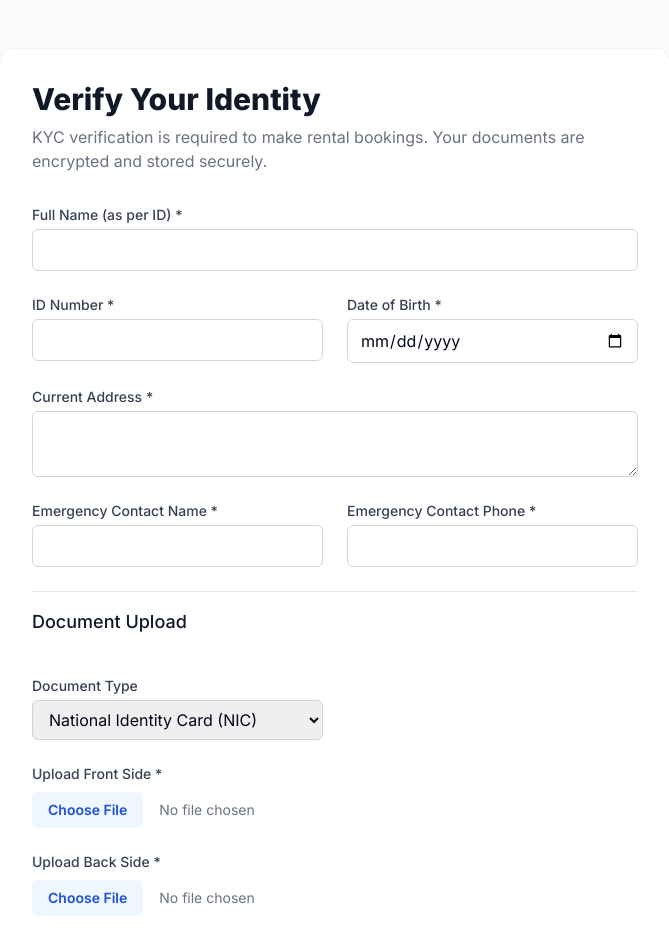
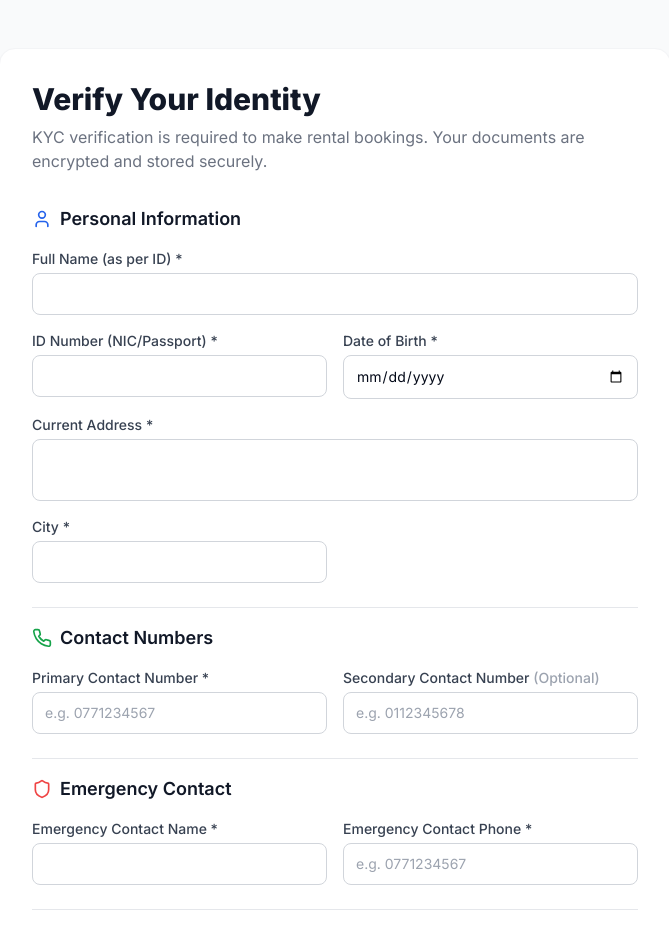
Before and after one commit to Jaandewa/RentHelper, a Next.js app: page /onboarding/kyc in a window 1280 px wide. Shown: the top 928 px of the page, without its empty margins (305-974 px from the left). Built offline with nearby package versions, Linux system fonts and the light colour scheme.

Commit message:
feat: customer KYC flow with contact numbers fix reports fake stats block customer business onboarding

```diff
--- a/src/app/onboarding/kyc/page.tsx
+++ b/src/app/onboarding/kyc/page.tsx
@@ -2,28 +2,54 @@
 
 import { useState } from 'react'
 import { useRouter } from 'next/navigation'
+import { Phone, User, MapPin, Shield, Upload, FileText } from 'lucide-react'
 
 export default function KYCOnboarding() {
   const router = useRouter()
   const [isSubmitting, setIsSubmitting] = useState(false)
   const [success, setSuccess] = useState(false)
+  const [formData, setFormData] = useState({
+    fullName: '',
+    nicNumber: '',
+    dateOfBirth: '',
+    address: '',
+    city: '',
+    phone: '',
+    phone2: '',
+    emergencyContact: '',
+    emergencyPhone: '',
+    documentType: 'NIC',
+    consent: false,
+  })
+
+  const handleChange = (e: React.ChangeEvent<HTMLInputElement | HTMLTextAreaElement | HTMLSelectElement>) => {
+    const { name, value } = e.target
+    setFormData(prev => ({ ...prev, [name]: value }))
+  }
 
   const handleSubmit = async (e: React.FormEvent) => {
     e.preventDefault()
     setIsSubmitting(true)
 
-    // Simulate upload delay
-    setTimeout(async () => {
     try {
-        await fetch('/api/kyc/submit', { method: 'POST', body: JSON.stringify({}) })
+      const res = await fetch('/api/kyc/submit', {
+        method: 'POST',
+        headers: { 'Content-Type': 'application/json' },
+        body: JSON.stringify(formData),
+      })
+
+      if (res.ok) {
         setSuccess(true)
         setTimeout(() => router.push('/dashboard'), 2000)
+      } else {
+        const data = await res.json()
+        alert(data.message || 'Failed to submit KYC')
+      }
     } catch (err) {
-        console.error(err)
+      alert('Network error. Please try again.')
     } finally {
       setIsSubmitting(false)
     }
-    }, 1500)
   }
 
   if (success) {
@@ -32,7 +58,7 @@ export default function KYCOnboarding() {
         <div className="max-w-md w-full bg-white p-8 rounded-2xl shadow-sm text-center">
           <div className="w-16 h-16 bg-green-100 text-green-600 rounded-full flex items-center justify-center mx-auto mb-4 text-3xl">✓</div>
           <h2 className="text-2xl font-bold text-gray-900 mb-2">Documents Submitted!</h2>
-          <p className="text-gray-600">Our team will review your submission within 24 hours.</p>
+          <p className="text-gray-600">Our team will review your submission within 24 hours. You&apos;ll receive a notification once verified.</p>
         </div>
       </div>
     )
@@ -47,75 +73,137 @@ export default function KYCOnboarding() {
         </div>
 
         <form onSubmit={handleSubmit} className="space-y-6">
-          <div className="grid grid-cols-1 md:grid-cols-2 gap-6">
+          {/* Personal Information */}
+          <div>
+            <h3 className="text-lg font-semibold text-gray-900 mb-4 flex items-center gap-2">
+              <User className="w-5 h-5 text-blue-600" /> Personal Information
+            </h3>
+            <div className="grid grid-cols-1 md:grid-cols-2 gap-4">
               <div className="col-span-2">
-              <label className="block text-sm font-medium text-gray-700">Full Name (as per ID) *</label>
-              <input required type="text" className="mt-1 block w-full border border-gray-300 rounded-md py-2 px-3" />
+                <label className="block text-sm font-medium text-gray-700 mb-1">Full Name (as per ID) *</label>
+                <input required type="text" name="fullName" value={formData.fullName} onChange={handleChange}
+                  className="block w-full border border-gray-300 rounded-lg py-2.5 px-3 text-sm focus:ring-blue-500 focus:border-blue-500" />
               </div>
 
               <div>
-              <label className="block text-sm font-medium text-gray-700">ID Number *</label>
-              <input required type="text" className="mt-1 block w-full border border-gray-300 rounded-md py-2 px-3" />
+                <label className="block text-sm font-medium text-gray-700 mb-1">ID Number (NIC/Passport) *</label>
+                <input required type="text" name="nicNumber" value={formData.nicNumber} onChange={handleChange}
+                  className="block w-full border border-gray-300 rounded-lg py-2.5 px-3 text-sm focus:ring-blue-500 focus:border-blue-500" />
               </div>
 
               <div>
-              <label className="block text-sm font-medium text-gray-700">Date of Birth *</label>
-              <input required type="date" className="mt-1 block w-full border border-gray-300 rounded-md py-2 px-3" />
+                <label className="block text-sm font-medium text-gray-700 mb-1">Date of Birth *</label>
+                <input required type="date" name="dateOfBirth" value={formData.dateOfBirth} onChange={handleChange}
+                  className="block w-full border border-gray-300 rounded-lg py-2.5 px-3 text-sm focus:ring-blue-500 focus:border-blue-500" />
               </div>
 
               <div className="col-span-2">
-              <label className="block text-sm font-medium text-gray-700">Current Address *</label>
-              <textarea required rows={2} className="mt-1 block w-full border border-gray-300 rounded-md py-2 px-3" />
+                <label className="block text-sm font-medium text-gray-700 mb-1">Current Address *</label>
+                <textarea required name="address" value={formData.address} onChange={handleChange} rows={2}
+                  className="block w-full border border-gray-300 rounded-lg py-2.5 px-3 text-sm focus:ring-blue-500 focus:border-blue-500 resize-none" />
               </div>
 
               <div>
-              <label className="block text-sm font-medium text-gray-700">Emergency Contact Name *</label>
-              <input required type="text" className="mt-1 block w-full border border-gray-300 rounded-md py-2 px-3" />
+                <label className="block text-sm font-medium text-gray-700 mb-1">City *</label>
+                <input required type="text" name="city" value={formData.city} onChange={handleChange}
+                  className="block w-full border border-gray-300 rounded-lg py-2.5 px-3 text-sm focus:ring-blue-500 focus:border-blue-500" />
+              </div>
+            </div>
+          </div>
+
+          {/* Contact Numbers */}
+          <div className="pt-4 border-t border-gray-200">
+            <h3 className="text-lg font-semibold text-gray-900 mb-4 flex items-center gap-2">
+              <Phone className="w-5 h-5 text-green-600" /> Contact Numbers
+            </h3>
+            <div className="grid grid-cols-1 md:grid-cols-2 gap-4">
+              <div>
+                <label className="block text-sm font-medium text-gray-700 mb-1">Primary Contact Number *</label>
+                <input required type="tel" name="phone" value={formData.phone} onChange={handleChange}
+                  placeholder="e.g. 0771234567"
+                  className="block w-full border border-gray-300 rounded-lg py-2.5 px-3 text-sm focus:ring-blue-500 focus:border-blue-500" />
               </div>
 
               <div>
-              <label className="block text-sm font-medium text-gray-700">Emergency Contact Phone *</label>
-              <input required type="text" className="mt-1 block w-full border border-gray-300 rounded-md py-2 px-3" />
+                <label className="block text-sm font-medium text-gray-700 mb-1">Secondary Contact Number <span className="text-gray-400">(Optional)</span></label>
+                <input type="tel" name="phone2" value={formData.phone2} onChange={handleChange}
+                  placeholder="e.g. 0112345678"
+                  className="block w-full border border-gray-300 rounded-lg py-2.5 px-3 text-sm focus:ring-blue-500 focus:border-blue-500" />
+              </div>
+            </div>
           </div>
 
-            <div className="col-span-2 pt-4 border-t border-gray-200">
-              <h3 className="text-lg font-medium text-gray-900 mb-4">Document Upload</h3>
+          {/* Emergency Contact */}
+          <div className="pt-4 border-t border-gray-200">
+            <h3 className="text-lg font-semibold text-gray-900 mb-4 flex items-center gap-2">
+              <Shield className="w-5 h-5 text-red-500" /> Emergency Contact
+            </h3>
+            <div className="grid grid-cols-1 md:grid-cols-2 gap-4">
+              <div>
+                <label className="block text-sm font-medium text-gray-700 mb-1">Emergency Contact Name *</label>
+                <input required type="text" name="emergencyContact" value={formData.emergencyContact} onChange={handleChange}
+                  className="block w-full border border-gray-300 rounded-lg py-2.5 px-3 text-sm focus:ring-blue-500 focus:border-blue-500" />
               </div>
 
+              <div>
+                <label className="block text-sm font-medium text-gray-700 mb-1">Emergency Contact Phone *</label>
+                <input required type="tel" name="emergencyPhone" value={formData.emergencyPhone} onChange={handleChange}
+                  placeholder="e.g. 0771234567"
+                  className="block w-full border border-gray-300 rounded-lg py-2.5 px-3 text-sm focus:ring-blue-500 focus:border-blue-500" />
+              </div>
+            </div>
+          </div>
+
+          {/* Document Upload */}
+          <div className="pt-4 border-t border-gray-200">
+            <h3 className="text-lg font-semibold text-gray-900 mb-4 flex items-center gap-2">
+              <FileText className="w-5 h-5 text-purple-600" /> Document Upload
+            </h3>
+            <div className="grid grid-cols-1 md:grid-cols-2 gap-4">
               <div className="col-span-2 md:col-span-1">
-              <label className="block text-sm font-medium text-gray-700">Document Type</label>
-              <select className="mt-1 block w-full border border-gray-300 rounded-md py-2 px-3">
-                <option>National Identity Card (NIC)</option>
-                <option>Passport</option>
-                <option>Driving License</option>
+                <label className="block text-sm font-medium text-gray-700 mb-1">Document Type</label>
+                <select name="documentType" value={formData.documentType} onChange={handleChange}
+                  className="block w-full border border-gray-300 rounded-lg py-2.5 px-3 text-sm focus:ring-blue-500 focus:border-blue-500">
+                  <option value="NIC">National Identity Card (NIC)</option>
+                  <option value="Passport">Passport</option>
+                  <option value="DrivingLicense">Driving License</option>
                 </select>
               </div>
 
               <div className="col-span-2">
                 <label className="block text-sm font-medium text-gray-700 mb-2">Upload Front Side *</label>
-              <input required type="file" className="block w-full text-sm text-gray-500 file:mr-4 file:py-2 file:px-4 file:rounded-md file:border-0 file:text-sm file:font-semibold file:bg-blue-50 file:text-blue-700 hover:file:bg-blue-100" />
+                <input required type="file" accept="image/*"
+                  className="block w-full text-sm text-gray-500 file:mr-4 file:py-2 file:px-4 file:rounded-md file:border-0 file:text-sm file:font-semibold file:bg-blue-50 file:text-blue-700 hover:file:bg-blue-100" />
               </div>
 
               <div className="col-span-2">
                 <label className="block text-sm font-medium text-gray-700 mb-2">Upload Back Side *</label>
-              <input required type="file" className="block w-full text-sm text-gray-500 file:mr-4 file:py-2 file:px-4 file:rounded-md file:border-0 file:text-sm file:font-semibold file:bg-blue-50 file:text-blue-700 hover:file:bg-blue-100" />
+                <input required type="file" accept="image/*"
+                  className="block w-full text-sm text-gray-500 file:mr-4 file:py-2 file:px-4 file:rounded-md file:border-0 file:text-sm file:font-semibold file:bg-blue-50 file:text-blue-700 hover:file:bg-blue-100" />
               </div>
 
               <div className="col-span-2">
-              <label className="block text-sm font-medium text-gray-700 mb-2">Upload Selfie with ID (Optional)</label>
-              <input type="file" className="block w-full text-sm text-gray-500 file:mr-4 file:py-2 file:px-4 file:rounded-md file:border-0 file:text-sm file:font-semibold file:bg-blue-50 file:text-blue-700 hover:file:bg-blue-100" />
+                <label className="block text-sm font-medium text-gray-700 mb-2">Selfie with ID <span className="text-gray-400">(Optional)</span></label>
+                <input type="file" accept="image/*"
+                  className="block w-full text-sm text-gray-500 file:mr-4 file:py-2 file:px-4 file:rounded-md file:border-0 file:text-sm file:font-semibold file:bg-blue-50 file:text-blue-700 hover:file:bg-blue-100" />
+              </div>
             </div>
           </div>
 
+          {/* Consent */}
           <div className="flex items-center mt-6">
-            <input id="consent" type="checkbox" className="h-4 w-4 text-blue-600 border-gray-300 rounded" />
+            <input id="consent" type="checkbox" name="consent"
+              checked={formData.consent}
+              onChange={(e) => setFormData(prev => ({ ...prev, consent: e.target.checked }))}
+              className="h-4 w-4 text-blue-600 border-gray-300 rounded" />
             <label htmlFor="consent" className="ml-2 block text-sm text-gray-900">
               Allow other rental providers to auto-fill my verified details to speed up bookings
             </label>
           </div>
 
           <div className="flex justify-end pt-6 border-t border-gray-200">
-            <button type="submit" disabled={isSubmitting} className="bg-blue-600 text-white px-8 py-3 rounded-lg font-medium hover:bg-blue-700 disabled:opacity-50">
+            <button type="submit" disabled={isSubmitting}
+              className="bg-blue-600 text-white px-8 py-3 rounded-lg font-medium hover:bg-blue-700 disabled:opacity-50 transition-colors">
               {isSubmitting ? 'Submitting...' : 'Submit Verification'}
             </button>
           </div>
--- a/src/middleware.ts
+++ b/src/middleware.ts
@@ -32,6 +32,11 @@ export default middleware((req) => {
     return NextResponse.redirect(new URL('/dashboard', req.url))
   }
 
+  // Customers should NOT access provider onboarding pages
+  if (role === 'customer' && (pathname.startsWith('/onboarding/business') || pathname.startsWith('/onboarding/categories'))) {
+    return NextResponse.redirect(new URL('/onboarding/kyc', req.url))
+  }
+
   return NextResponse.next()
 })
 
```
Also changed, not shown: src/app/api/kyc/submit/route.ts (+30 -6 lines), src/app/dashboard/reports/page.tsx (+4 -4 lines), 1 other file (tests, documents, lock files or other folders). Lines whose indentation alone changed are shown as unchanged.
